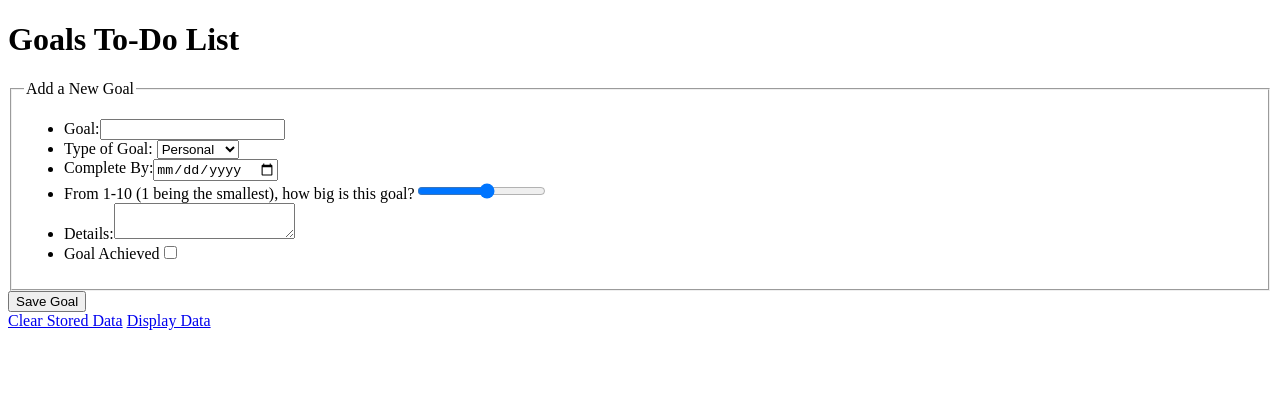
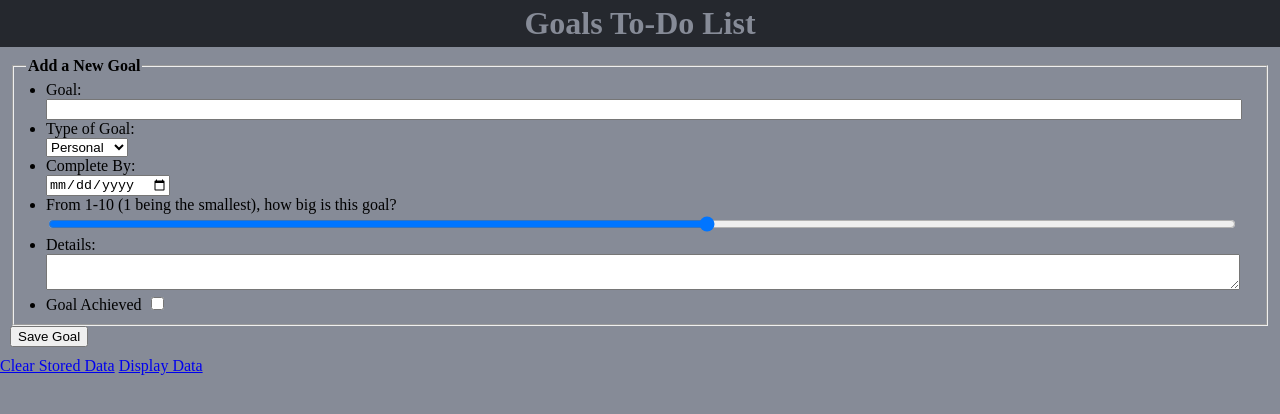
Before and after one commit to b66549/vfw-project2, a plain HTML site: page additem.html in a window 1280 px wide. Drawn offline with Linux system fonts and the light colour scheme.

Commit message:
Added styles.css into html files, updated additem.html, wrote css code for styling html tags.

```diff
--- a/additem.html
+++ b/additem.html
@@ -13,6 +13,9 @@
 		<meta name="viewport" content="user-scalable=no, width=device-width" />
 		<meta name="HandHeldFriendly" content="True" />
 		<meta name="MobileOptimized" content="320" />
+
+		<!-- Link to CSS file -->
+		<link href="css/styles.css" rel="stylesheet" />
 
 		<!-- Title -->
 		<title>My First Web App: Goals To-Do List</title>
@@ -62,7 +65,7 @@
 					<li><label for="details">Details:</label><textarea id="details"></textarea></li>
 
 					<!-- Checkbox element: Goal Completed -->
-					<li><label for="goalcomplete">Goal Achieved</label><input type="checkbox" value="Goal Achieved" id="goalcomplete" /></li>
+					<li><label for="goalcomplete" id="labelgoalcomplete">Goal Achieved</label><input type="checkbox" value="Goal Achieved" id="goalcomplete" /></li>
 				</ul>
 
 				<!-- Hidden data to submit -->
--- a/css/styles.css
+++ b/css/styles.css
@@ -0,0 +1,76 @@
+/*
+Title: index.html style sheet
+Name: Rolando Velasco
+Term: VFW 1303
+Project Part 2
+*/
+
+body {
+	background-color: #868B97;
+	color: #000000;
+	margin: 0px;
+	padding: 0px;
+}
+
+h1 {
+	background-color: #25282E;
+	color: #868B97;
+	margin: 0px;
+	padding: 5px;
+	text-align: center;
+}
+
+a:hover {
+	color: green;
+}
+
+a:active {
+	color: red;
+}
+
+div {
+	margin: 0px;
+	padding: 0px 10px;
+}
+
+form {
+	margin: 0px;
+	padding: 10px 10px;
+/*	border: 1px solid red; */
+}
+
+legend {
+	font-weight: bold;
+}
+
+label {
+	display: block;
+/*	border: 1px solid orange; */
+}
+
+ul {
+	margin: 0px;
+	padding: 0px 20px;
+/*	border: 1px solid green; */
+}
+
+input#goalheadline {
+	width: 100%;
+/*	border: 1px solid yellow; */
+}
+
+input#size {
+	width: 100%;
+/*	border: 1px solid red; */
+}
+
+label#labelgoalcomplete {
+	display: inline;
+	margin: 0px 5px 0px 0px;
+/*	border: 1px solid blue; */
+}
+
+textarea {
+	width: 100%;
+/*	border: 1px solid aqua; */
+}
```
Also changed, not shown: index.html (+9 -4 lines).
